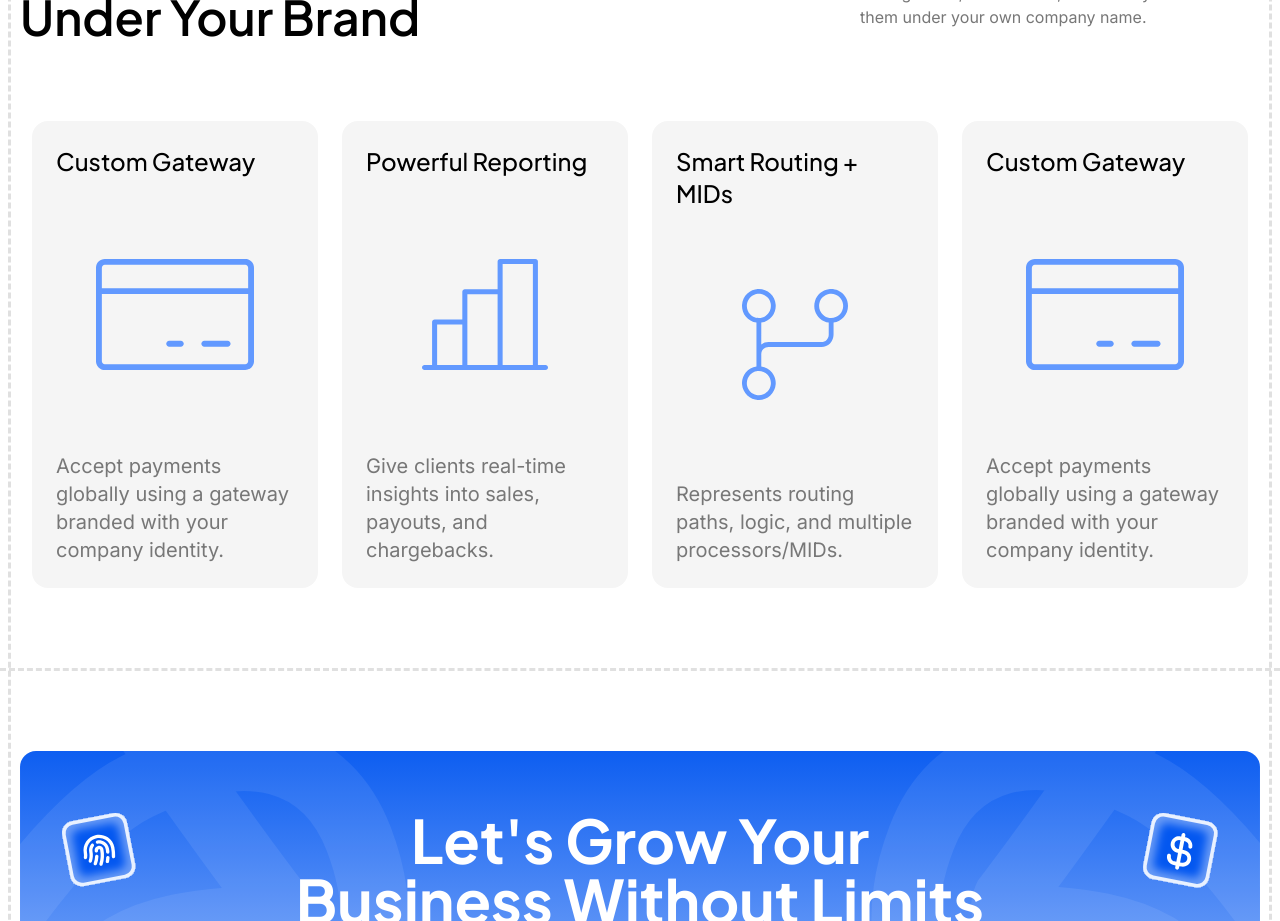
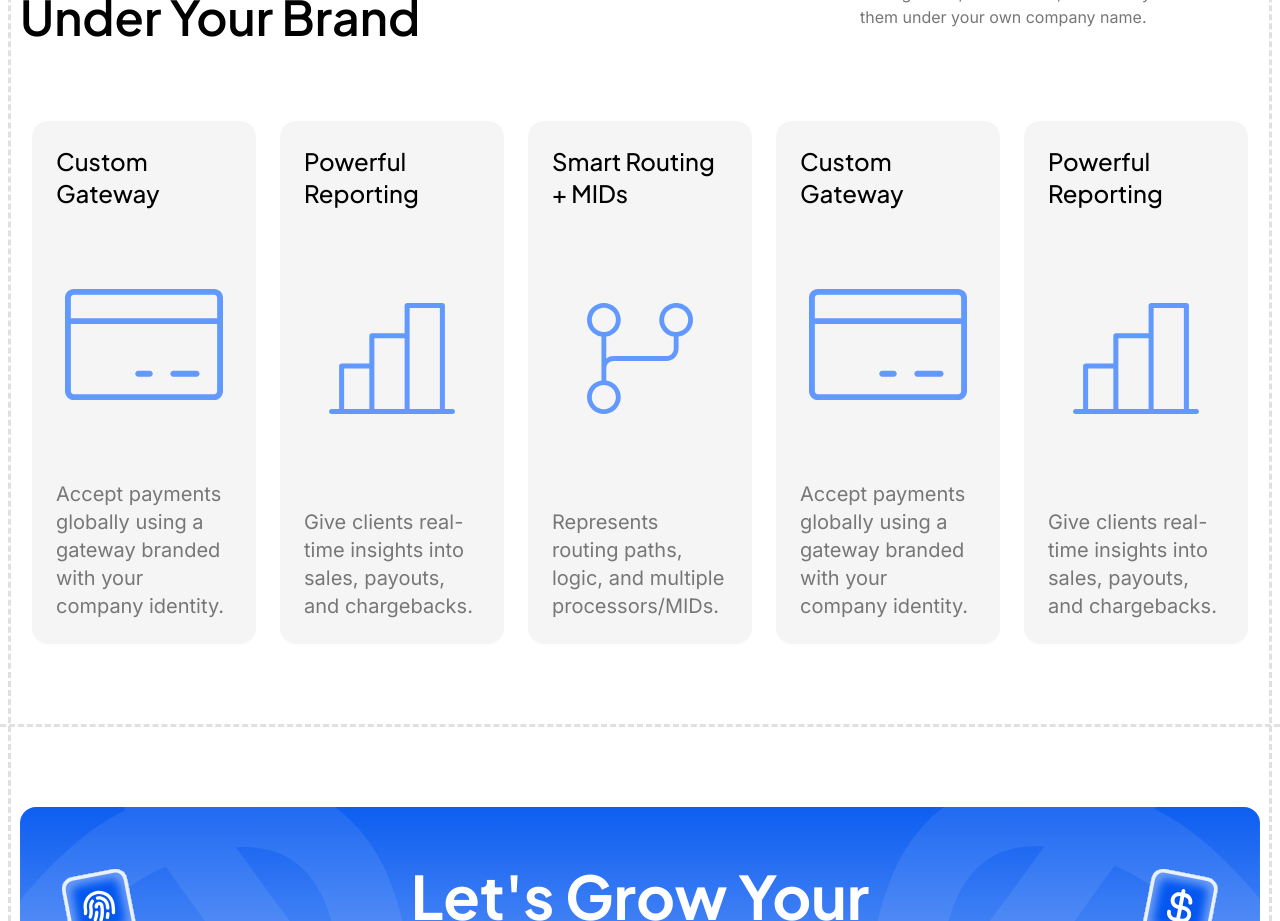
Before and after one commit to hammasmunir/ecom-mpayout, a Next.js app: page /white-label-solutions in a window 1280 px wide. Shown: the part 1400-2321 px from the top of the page. Built offline with nearby package versions, Linux system fonts and the light colour scheme.

Commit message:
white label core feature updated

```diff
--- a/components/white-label/CoreFeatures.jsx
+++ b/components/white-label/CoreFeatures.jsx
@@ -73,7 +73,7 @@ const CoreFeatures = () => {
             infinite={true}
             speed={500}
             arrows={false}
-            slidesToShow={4}
+            slidesToShow={5}
             slidesToScroll={1}
             autoplay={true}
             autoplaySpeed={3000}
@@ -81,13 +81,13 @@ const CoreFeatures = () => {
               {
                 breakpoint: 1024,
                 settings: {
-                  slidesToShow: 2,
+                  slidesToShow: 3,
                 },
               },
               {
                 breakpoint: 640,
                 settings: {
-                  slidesToShow: 1,
+                  slidesToShow: 2,
                 },
               },
             ]}
```
